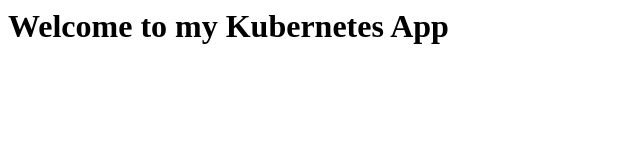
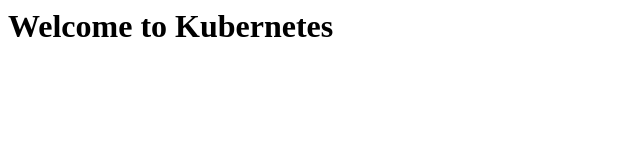
Before and after one commit to Dinesh-SMG/Docker, a plain HTML site: page index.html in a window 1280 px wide. Shown: the whole page, without its empty margins (0-640 px from the left). Drawn offline with Linux system fonts and the light colour scheme.

Commit message:
Update welcome message in index.html

```diff
--- a/index.html
+++ b/index.html
@@ -1 +1 @@
-<h1>Welcome to my Kubernetes App</h1>
+<h1>Welcome to Kubernetes</h1>
```
